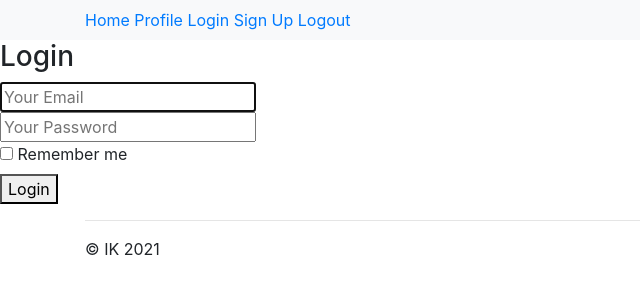
After one commit to lb-dl/flask-headlines, a Python web app: template templates/login.html in a window 1280 px wide. The commit adds this page. Shown: the top 300 px of the page, without its empty margins (0-640 px from the left). Run offline with Jinja, Linux system fonts and the light colour scheme; the template is opened without the code that fills it, so the values that code supplies are empty; some libraries are stand-ins or nearby versions.

Commit message:
Changed the main app file, added routes and templates

```diff
--- /dev/null
+++ b/config.ini
@@ -0,0 +1,2 @@
+[openweathermap]
+api = 1f9b22fea08f4b5653ff3c955d6967ff
--- /dev/null
+++ b/templates/base.html
@@ -0,0 +1,53 @@
+<!DOCTYPE html>
+<html lang="en">
+<head>
+    <meta charset="UTF-8">
+        <link rel="stylesheet"
+          href="https://stackpath.bootstrapcdn.com/bootstrap/4.1.3/css/bootstrap.min.css"
+          integrity="sha384-MCw98/SFnGE8fJT3GXwEOngsV7Zt27NXFoaoApmYm81iuXoPkFOJwJ8ERdknLPMO"
+          crossorigin="anonymous">
+
+    <link rel="shortcut icon" href="{{ url_for('static', filename='favicon.ico') }}">
+    <link type="text/css" rel="stylesheet" href="{{ url_for('static', filename='styles.css') }}" />
+    <title>Headlines</title>
+</head>
+{% block bodytag %}
+<body>
+{% endblock %}
+    {% block navbar %}
+        <nav class="navbar navbar-light bg-light navbar-fixed-top">
+            <div class="container">
+                <div class="navbar-header">
+                    <a href="{{ url_for('main.home') }}" class="navbar-item">
+                        Home
+                    </a>
+                    <a href="{{ url_for('main.profile') }}" class="navbar-item">
+                        Profile
+                    </a>
+                    <a href="{{ url_for('auth.login') }}" class="navbar-item">
+                        Login
+                    </a>
+                    <a href="{{ url_for('auth.signup') }}" class="navbar-item">
+                        Sign Up
+                    </a>
+                    <a href="{{ url_for('auth.logout') }}" class="navbar-item">
+                        Logout
+                    </a>
+                </div>
+            </div>
+        </nav>
+    {% endblock %}
+
+    {% block content %}
+    {% endblock content %}
+
+    <div class="container">
+        <hr>
+        <footer>
+            <p>&copy; IK 2021</p>
+        </footer>
+    </div>
+
+    <script src="{{url_for('static', filename='js/bootstrap.min.js') }}"></script>
+</body>
+</html>
--- /dev/null
+++ b/templates/login.html
@@ -0,0 +1,29 @@
+{% extends "base.html" %}
+
+{% block content %}
+<div class="column is-4 is-offset-4">
+    <h3 class="title">Login</h3>
+    <div class="box">
+        <form method="POST" action="/login">
+            <div class="field">
+                <div class="control">
+                    <input class="input is-large" type="email" name="email" placeholder="Your Email" autofocus="">
+                </div>
+            </div>
+
+            <div class="field">
+                <div class="control">
+                    <input class="input is-large" type="password" name="password" placeholder="Your Password">
+                </div>
+            </div>
+            <div class="field">
+                <label class="checkbox">
+                    <input type="checkbox">
+                    Remember me
+                </label>
+            </div>
+            <button class="button is-block is-info is-large is-fullwidth">Login</button>
+        </form>
+    </div>
+</div>
+{% endblock %}
```
Also changed, not shown: __init__.py (added, +23 -0 lines), auth.py (added, +19 -0 lines), main.py (renamed from headlines.py, +11 -8 lines), templates/home.html (+5 -52 lines), templates/logout.html (added, +10 -0 lines), templates/profile.html (added, +7 -0 lines), templates/signup.html (added, +30 -0 lines).
